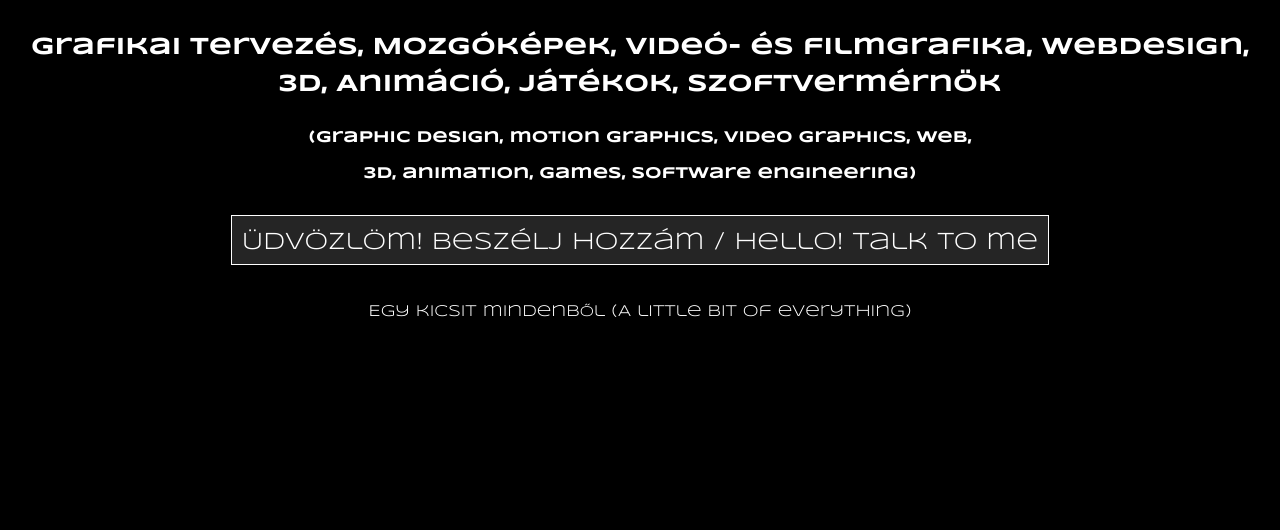
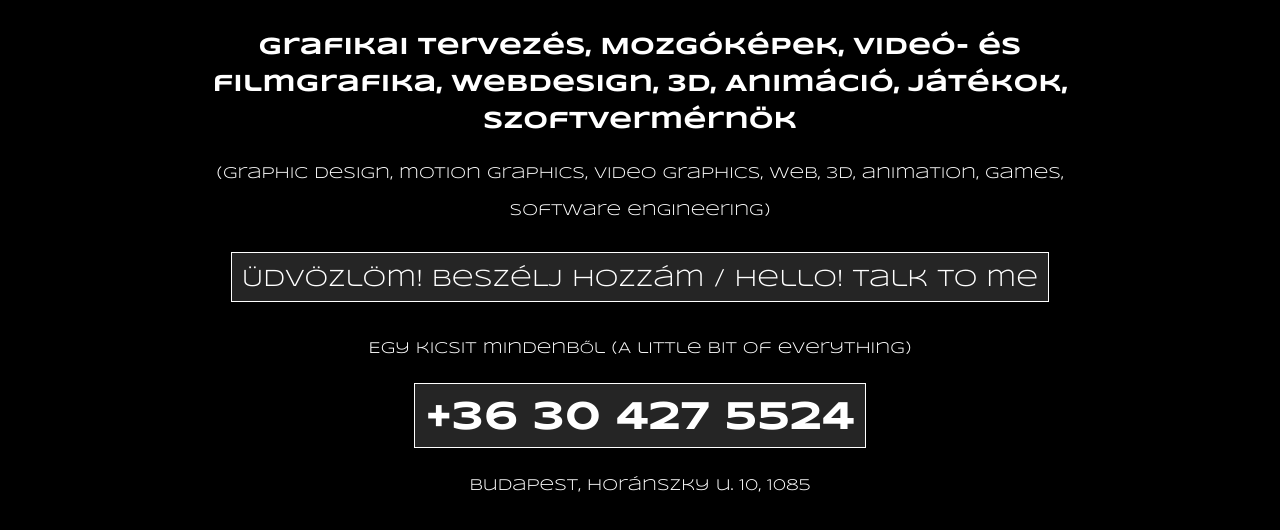
Before and after one commit to mindenesgrafika/mindenesgrafika.github.io, a plain HTML site: page index.html in a window 1280 px wide. Shown: the part 802-1332 px from the top of the page. Before the commit the page ends 1165 px from the top, so only its background shows below. Drawn offline with nearby package versions, Linux system fonts and the light colour scheme.

Commit message:
iPad version

```diff
--- a/index.html
+++ b/index.html
@@ -47,20 +47,36 @@
 		a {
 			color: white;
 			text-decoration: none;
+		}
+
+		.button {
 			padding: 10px;
 			padding-top: 15px;
 			border: 1px white solid;
 			background-color: rgba(255, 255, 255, 0.145);
 		}
 
+		.mobile {
+			margin-top: 2rem;
+			margin-bottom: 2rem;
+			font-size: 2.5rem;
+			font-weight: 700;
+		}
+
 		h1, h2 {
 			font-size: 1rem;
 			font-weight: 700;
+			padding-left: 10rem;
+			padding-right: 10rem;
 		}
 
 		h1 {
 			font-size: 1.5rem;
 			margin-bottom: 1rem;
+		}
+
+		h2 {
+			font-weight: 200;
 		}
 
 		main p:first-of-type {
@@ -72,6 +88,24 @@
 		main p:last-of-type {
 			margin-bottom: 2rem;
 		}
+
+		.small {
+			display: none;
+		}
+
+		@media screen and (max-width: 800px) {
+
+			.small {
+				display: unset;
+			}
+
+			.big {
+				display: none;
+			}
+
+		}
+
+
 	</style>
 
 </head>
@@ -83,10 +117,18 @@
 	</video>
 
 	<main>
-		<h1>Grafikai tervezés, Mozgóképek, Videó- és filmgrafika, Webdesign, <br>3D, Animáció, Játékok, Szoftvermérnök</h1>
-		<h2>(Graphic design, motion graphics, video graphics, web, <br>3D, animation, games, software engineering)</h2>
-		<p><a href="mailto:mindenesgrafika@proton.me" title="Kapcsolat / Contact">Üdvözlöm! BeszéLj hozzám / Hello! Talk to me</a></p>
+		<h1>Grafikai tervezés, Mozgóképek, Videó- és filmgrafika, Webdesign, 3D, Animáció, Játékok, Szoftvermérnök</h1>
+		<h2>(Graphic design, motion graphics, video graphics, web, 3D, animation, games, software engineering)</h2>
+		<p><a class="button big" href="mailto:mindenesgrafika@proton.me" title="Kapcsolat / Contact">Üdvözlöm! BeszéLj hozzám / Hello! Talk to me</a></p>
+
+		<div class="small">
+			<p><a class="button" href="mailto:mindenesgrafika@proton.me" title="Kapcsolat">Üdvözlöm! BeszéLj hozzám</a></p>
+			<p><a class="button" href="mailto:mindenesgrafika@proton.me" title="Contact">Hello! Talk to me</a></p>
+		</div>
+
 		<p>Egy kicsit mindenb<span style="font-size: 90%;">Ő</span>l (A little bit of everything)</p>
+		<p class="mobile"><a class="button" href="tel:+36304275524" title="Kapcsolat / Contact">+36 30 427 5524</a></p>
+		<p><a href="https://www.google.com/maps/place/Mindenes+Grafika/@47.4920251,19.0684242,19.74z/data=!4m6!3m5!1s0x4741dd449c105b5d:0xe1b61a3c4e66e8ec!8m2!3d47.492037!4d19.0684683!16s%2Fg%2F11k9hg9zgj">Budapest, Horánszky u. 10, 1085</a></p>
 	</main>
 
 </body>
```
